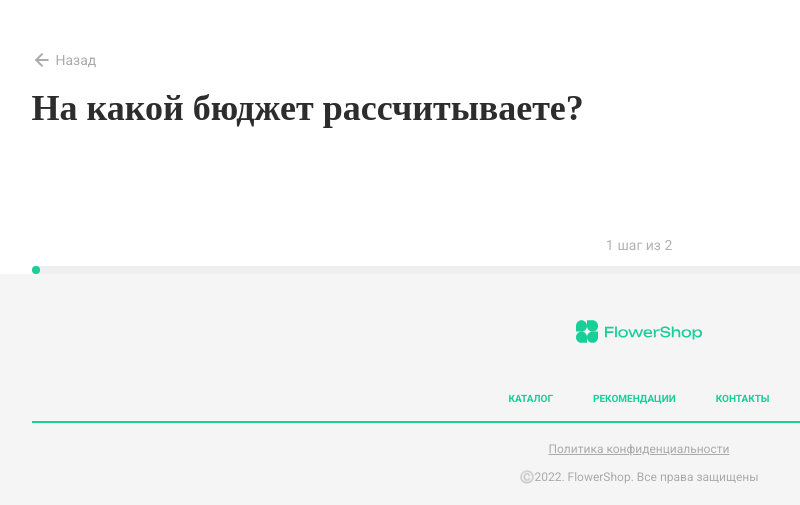
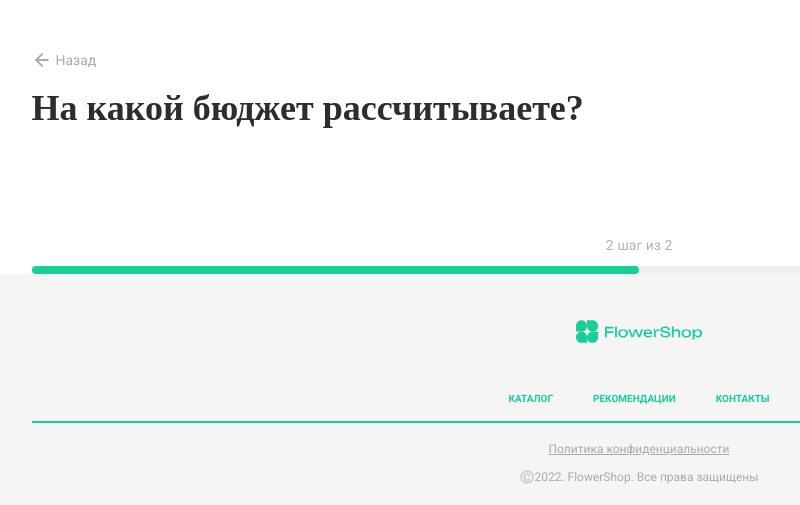
Before and after one commit to Skripko-A/FlowerShop, a Django app: page /quiz_step in a window 1280 px wide. Shown: the part 210-715 px from the top of the page, without its empty margins (1-801 px from the left). Run offline with Django 5.2, Linux system fonts and the light colour scheme; data that the repository does not hold is empty; some web fonts are replaced.

Commit message:
change progress bar to 50% in quiz_step template

```diff
--- a/templates/quiz-step.html
+++ b/templates/quiz-step.html
@@ -23,12 +23,12 @@
   				</div>
   				<div class="quiz__progress">
   					<div class="quiz__progress_step">
-  						<span class="quiz__progress_num">1</span>
+  						<span class="quiz__progress_num">2</span>
   						<span class="quiz__progress_in"> шаг из </span>
   						<span class="quiz__progress_num">2</span>
   					</div>
   					<div class="quiz__progress_line">
-  						<div class="quiz__progress_lineActive"></div>
+  						<div class="quiz__progress_lineActive" style="width: 50%;"></div>
   					</div>
   				</div>
   			</div>
```
